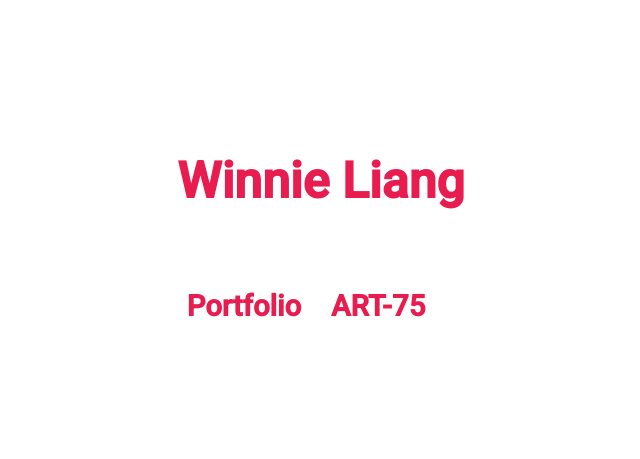
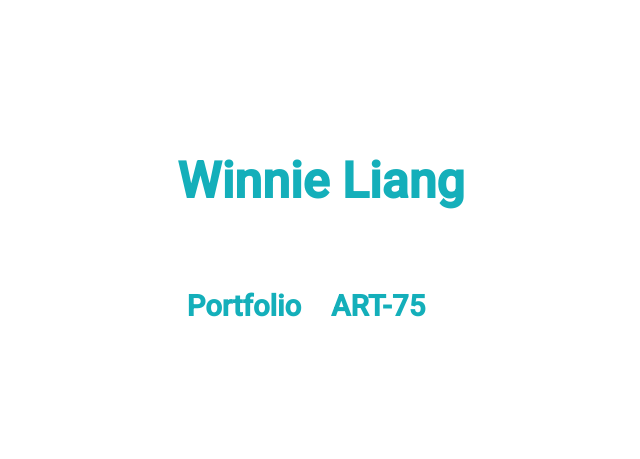
Before and after one commit to w1126l/old-repo, a plain HTML site: page index.html in a window 1280 px wide. Shown: the whole page, without its empty margins (319-959 px from the left). Drawn offline with Linux system fonts and the light colour scheme.

Commit message:
Update main.css

```diff
--- a/main.css
+++ b/main.css
@@ -21,7 +21,7 @@ h1 {
 }
 
 a {
- color: #e81c4f;
+ color: #14afba;
  text-decoration: none;
 }
 
```
